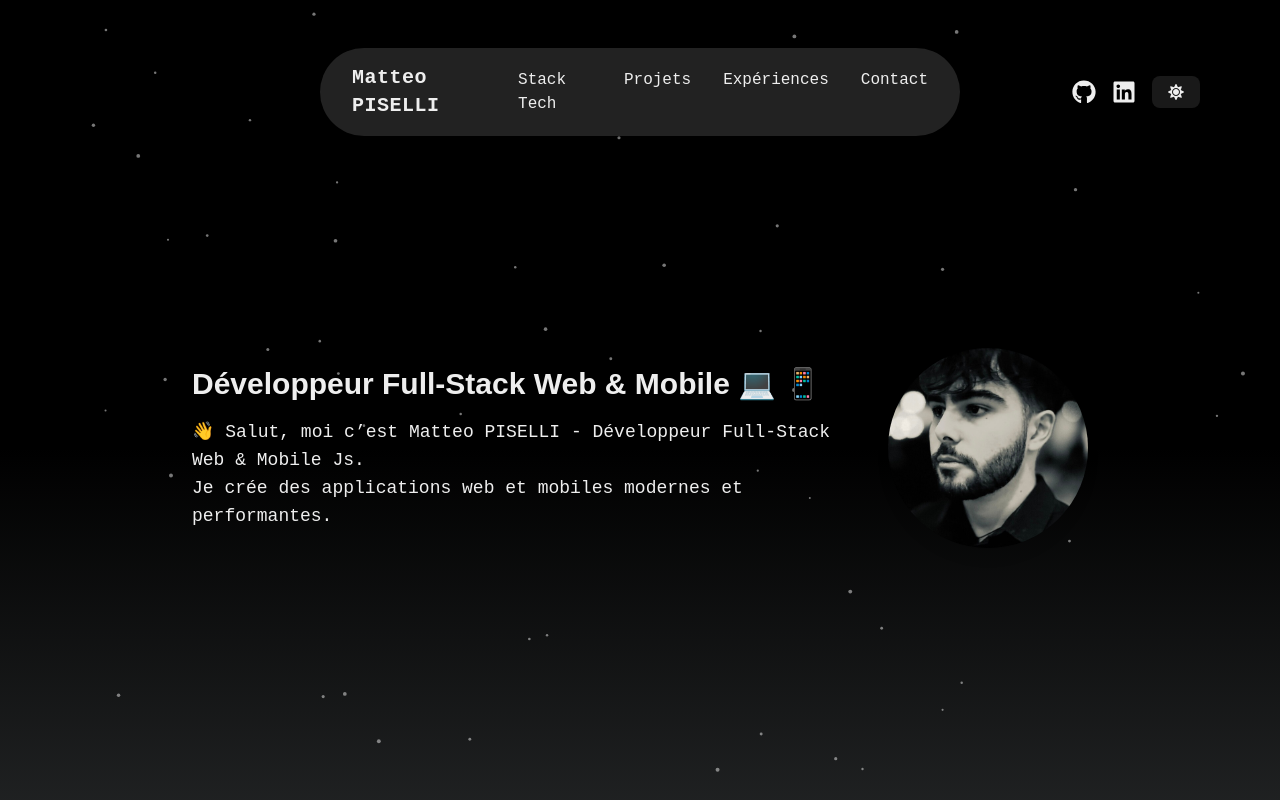
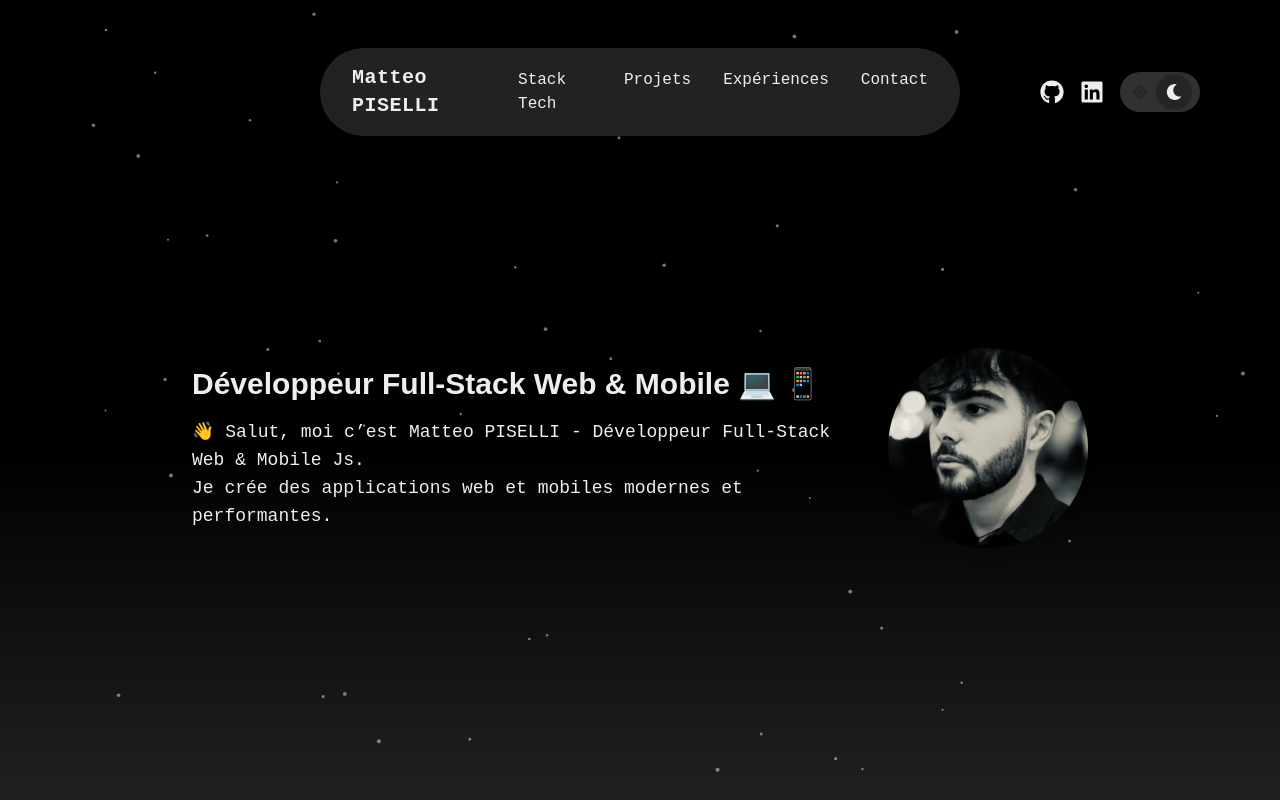
Before and after one commit to MatteoPiselli/portfolio, a Next.js app: page / in a window 1280 px wide. Shown: the top 800 px of the page. Built offline with nearby package versions, Linux system fonts and the light colour scheme; no server answers.

Commit message:
Ajout de l'animation au bouton ThemeToggle et refactorisation de la structure du composant

```diff
--- a/components/ThemeToggle.js
+++ b/components/ThemeToggle.js
@@ -1,5 +1,6 @@
 import { useState, useEffect } from "react";
 import { FaSun, FaMoon } from "react-icons/fa";
+import { motion, AnimatePresence } from "framer-motion";
 
 const ThemeToggle = ({ mobile = false }) => {
   const [theme, setTheme] = useState(() => {
@@ -41,15 +42,42 @@ const ThemeToggle = ({ mobile = false }) => {
     localStorage.setItem("theme", theme);
   }, [theme]);
 
+  const isDark = theme === "dark";
+
   return (
-    <button
-      onClick={() => setTheme(theme === "dark" ? "light" : "dark")}
-      className={`bg-card text-main px-4 py-2 rounded-lg shadow-card z-20 ${
+    <div
+      className={`${
         mobile ? "block md:hidden" : "hidden md:block"
-      }`}
+      } z-20 flex items-center justify-center`}
     >
-      {theme === "dark" ? <FaSun /> : <FaMoon />}
-    </button>
+      <button
+        onClick={() => setTheme(isDark ? "light" : "dark")}
+        className="w-[80px] h-[40px] bg-main-inverse rounded-full p-2 flex items-center shadow-card transition-all relative"
+        style={{
+          justifyContent: isDark ? "flex-end" : "flex-start",
+        }}
+      >
+        {/* Icône du thème opposé en fond */}
+        <span className="absolute left-3 pointer-events-none opacity-20">
+          <FaSun />
+        </span>
+        <span className="absolute right-3 pointer-events-none opacity-20">
+          <FaMoon />
+        </span>
+        {/* Poignée coulissante avec l’icône du thème courant */}
+        <motion.div
+          layout
+          transition={{
+            type: "spring",
+            stiffness: 500,
+            damping: 50,
+          }}
+          className="w-[36px] h-[36px] bg-color rounded-full flex items-center justify-center text-main z-10"
+        >
+          {isDark ? <FaMoon /> : <FaSun />}
+        </motion.div>
+      </button>
+    </div>
   );
 };
 
```
